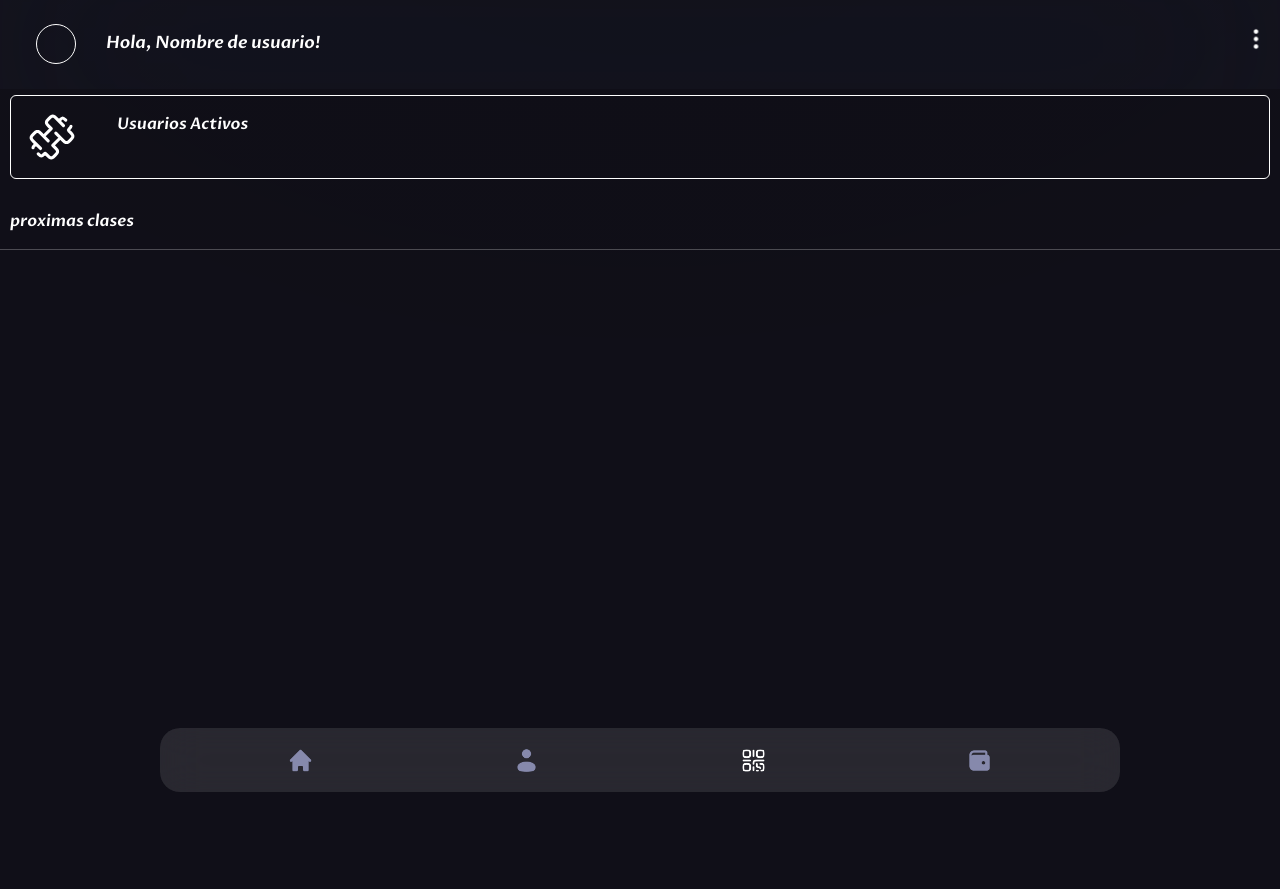
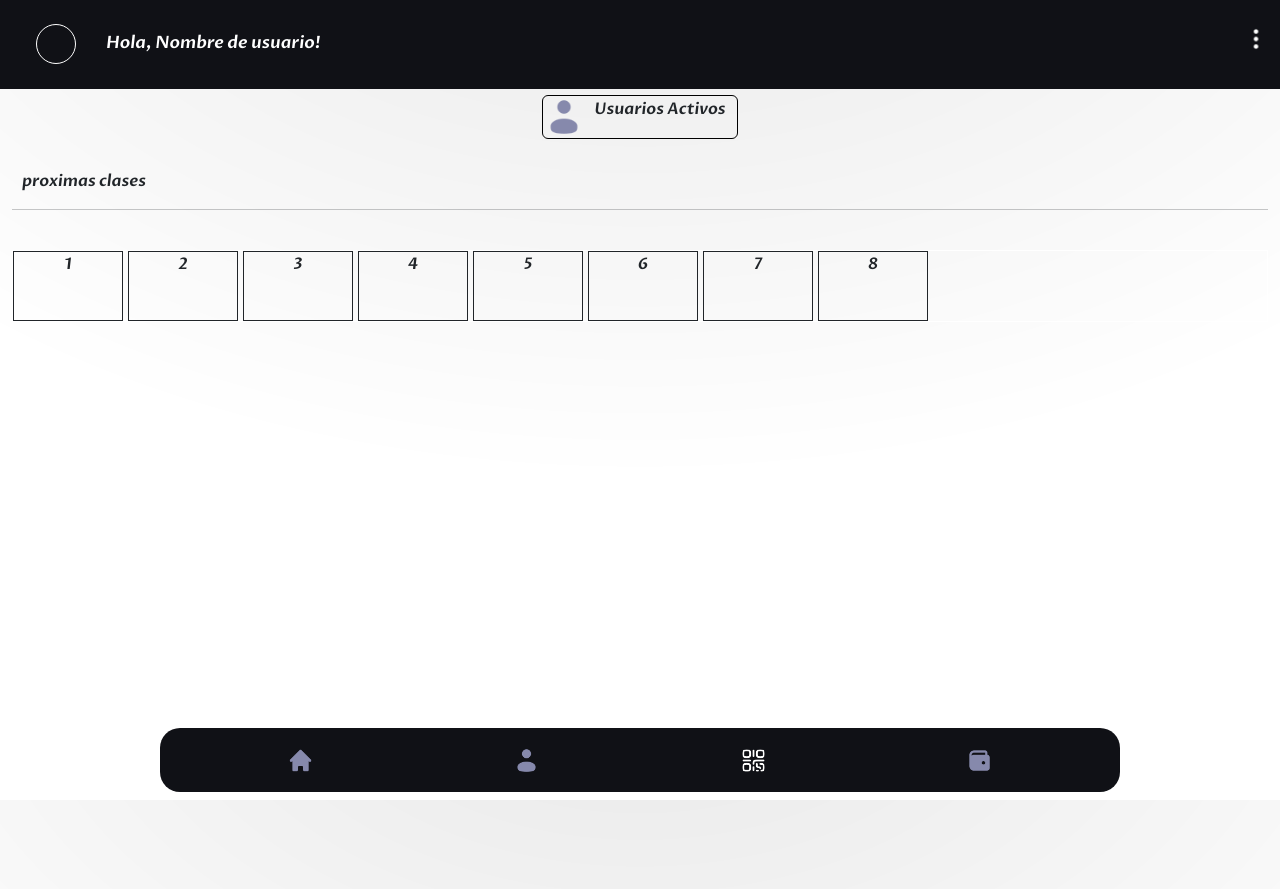
Before and after one commit to Kingroyers/PROYECTOAPP, a PHP site: page /dashboard.html in a window 1280 px wide. Before the commit the page ends 792 px from the top, so only its background shows below. Run offline with PHP 8.4, Linux system fonts and the light colour scheme.

Commit message:
actualizacion al dashboard

```diff
--- a/dashboard.html
+++ b/dashboard.html
@@ -10,20 +10,15 @@
     <title>Dashboard</title>
 </head>
 
-<body class=" d-flex position-relative  align-items-center vh-100">
+<body class=" d-flex position-relative  align-items-center vh-100 bg-white flex-column">
 
-    <div class=" d-flex justify-content-center align-items-center  w-100 vh-100 text-white">
+    <div class="d-flex w-100 w-md-75 w-lg-50 text-white justify-content-between"
+                style=" background: #101116; padding: 1em; width: 100vh;">
 
-        <!--------------------------------------------------------------------------------->
-        <div class="container-xxl position-relative vh-100 d-flex flex-column"
-            style=" height: 100vh; padding: 0;">
-
-            <div class="d-flex w-100 w-md-75 w-lg-50 text-white justify-content-between"
-                style="width: 100vh; height: auto; background: #2f314825; backdrop-filter: blur(100px); padding: 1em;">
                 <section class="row w-100 mx-2">
                     <div class="col-6 w-auto d-flex justify-content-center align-items-center" style=" gap: 20px;">
                         <div
-                            style="width: 40px; height: 40px; border: 1px solid #fff; border-radius: 50%; margin-right: 10px;">
+                            style="width: 40px; height: 40px; border: 1px solid; border-radius: 50%; margin-right: 10px;">
                         </div>
                         <p style="font-size: 17px;margin-top: 15px;">Hola, Nombre de usuario!</p>
                     </div>
@@ -33,29 +28,40 @@
                 </section>
             </div>
 
+
+    <div class=" d-flex justify-content-center align-items-center  w-100 vh-100">
+
+        <!--------------------------------------------------------------------------------->
+        <div class="container-xxl position-relative vh-100 d-flex flex-column"
+            style=" height: 100vh;">
+
+
             <main>
-                <div class=" vh-75 d-flex flex-rowtext-white rounded p-3"
-                    style="border: 1px solid #ffffff; margin: 6px 10px; gap: 40px;">
-                    <img src="img/inconos/logo.png" alt="">
-                    <p>Usuarios Activos</p>
+                <div class=" d-flex flex-row rounded vh-30 " style="border: 1px solid #000000; margin: 6px 10px; gap: 10px; justify-self: center; padding: 1px;">
+                    <img src="img/inconos/user-icons2.png" alt="" width="40px">
+                    <p class="fs-6 fs-sm-5" style="margin-right: 10px;">Usuarios Activos</p>
                 </div>
 
                 <p style="margin: 30px 0 0 10px;">proximas clases</p>
                 <hr>
 
-        <!--          <div class="row d-flex justify-content-center" style="gap: 10px;">
+                <div class="row d-flex justify-content-center align-content-center" style=" padding: 0 0 10px 0;">
 
-                    <div class="col-10" style="border: 1px solid #fff;">
-                        <div class="row"  style="padding: 1em;">
-                            <div class="col-6"><img src="img/inconos/muscle.png" class="img-fluid" width="40vh" alt=""></div>
-                            <div class="col-6">
-                                <p>lolo</p>
-                            </div>
-                        </div>
+                  <!------------------------------------------------------------------------------->
+                  <div class="container-fluid mt-4 w-100 w-sm-75">
+
+                    <div class="wrapper d-flex" style="max-height: 120px; border: 1px solid #ffffff; overflow-x: auto;">
+                        <div class="item" style="min-width: 110px; height: 70px; text-align: center; border: 1px solid; margin-right: 5px;">1</div>
+                        <div class="item" style="min-width: 110px; height: 70px; text-align: center; border: 1px solid; margin-right: 5px;">2</div>
+                        <div class="item" style="min-width: 110px; height: 70px; text-align: center; border: 1px solid; margin-right: 5px;">3</div>
+                        <div class="item" style="min-width: 110px; height: 70px; text-align: center; border: 1px solid; margin-right: 5px;">4</div>
+                        <div class="item" style="min-width: 110px; height: 70px; text-align: center; border: 1px solid; margin-right: 5px;">5</div>
+                        <dxv class="item" style="min-width: 110px; height: 70px; text-align: center; border: 1px solid; margin-right: 5px;">6</dxv>
+                        <div class="item" style="min-width: 110px; height: 70px; text-align: center; border: 1px solid; margin-right: 5px;">7</div>
+                        <div class="item" style="min-width: 110px; height: 70px; text-align: center; border: 1px solid; margin-right: 5px;">8</div>
                     </div>
-                    <div class="col-10" style="border: 1px solid #fff;">1</div>
-
-                  </div>  -->
+                </div>
+                  <!-------------------------------------------------------------------------------->
 
             </main>
 
@@ -65,7 +71,7 @@
 
             <!-------------------------------------------- menu ----------------------------------->
             <div class="custom-navbar d-flex justify-content-around align-items-center position-fixed  mx-5 w-75 w-md-75 w-lg-50 "
-                style=" align-self: center; gap: 10px; bottom: 8px; color: white; border-radius: 20px;  height: 7vh; padding: 2em;">
+                style=" align-self: center; gap: 10px; bottom: 8px; color: white; border-radius: 20px;  height: 7vh; padding: 2em; background: #101116;">
 
                 <a href="#"><img src="img/inconos/icons-Home.png" alt=""></a>
                 <a href="#"><img src="img/inconos/user-icons2.png" alt=""></a>
@@ -76,9 +82,6 @@
         </div>
 
 
-
-
-
         <script src="js/bootstrap.bundle.min.js"></script>
 
 </body>
--- a/estilos.css
+++ b/estilos.css
@@ -106,3 +106,8 @@
   border-radius: 50%;
   padding: 1em;
 }
+
+.wapper::-webkit-scrollbar{
+  width: 0;
+  display: none;
+}
```
